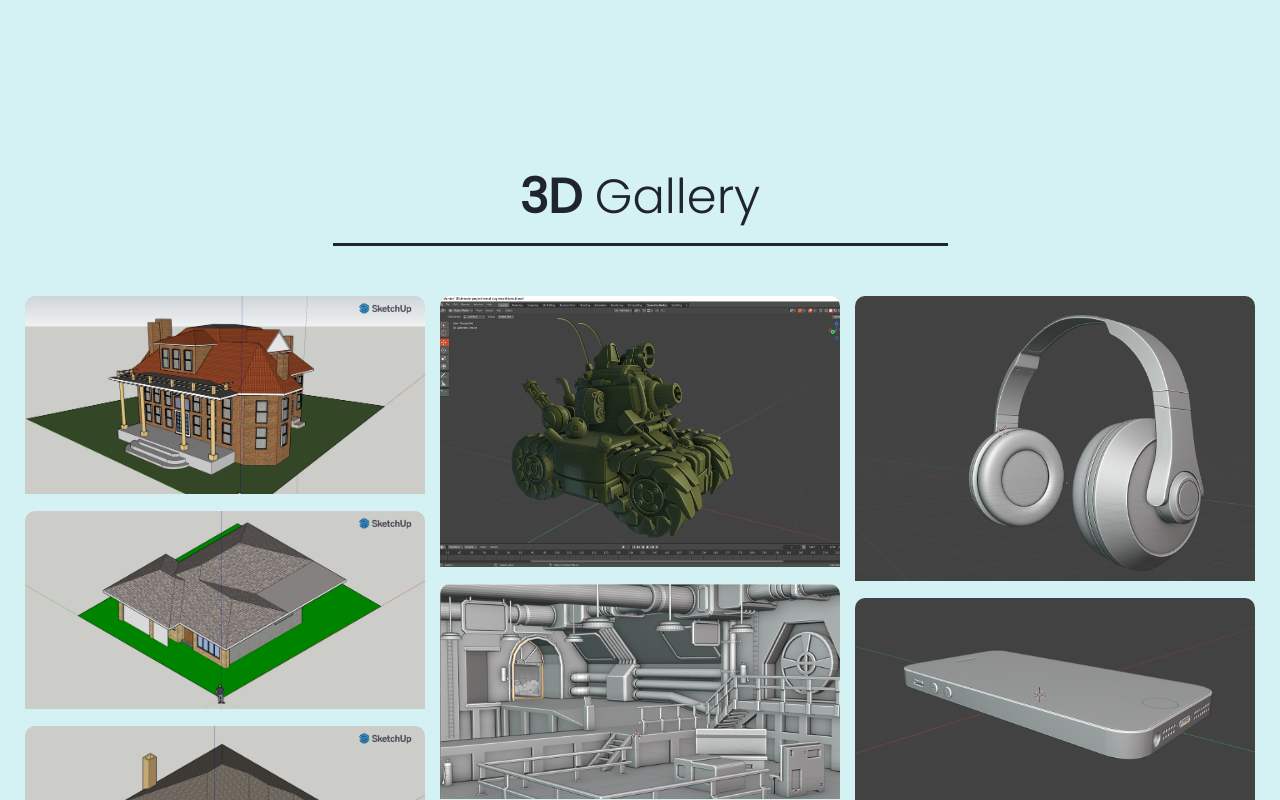
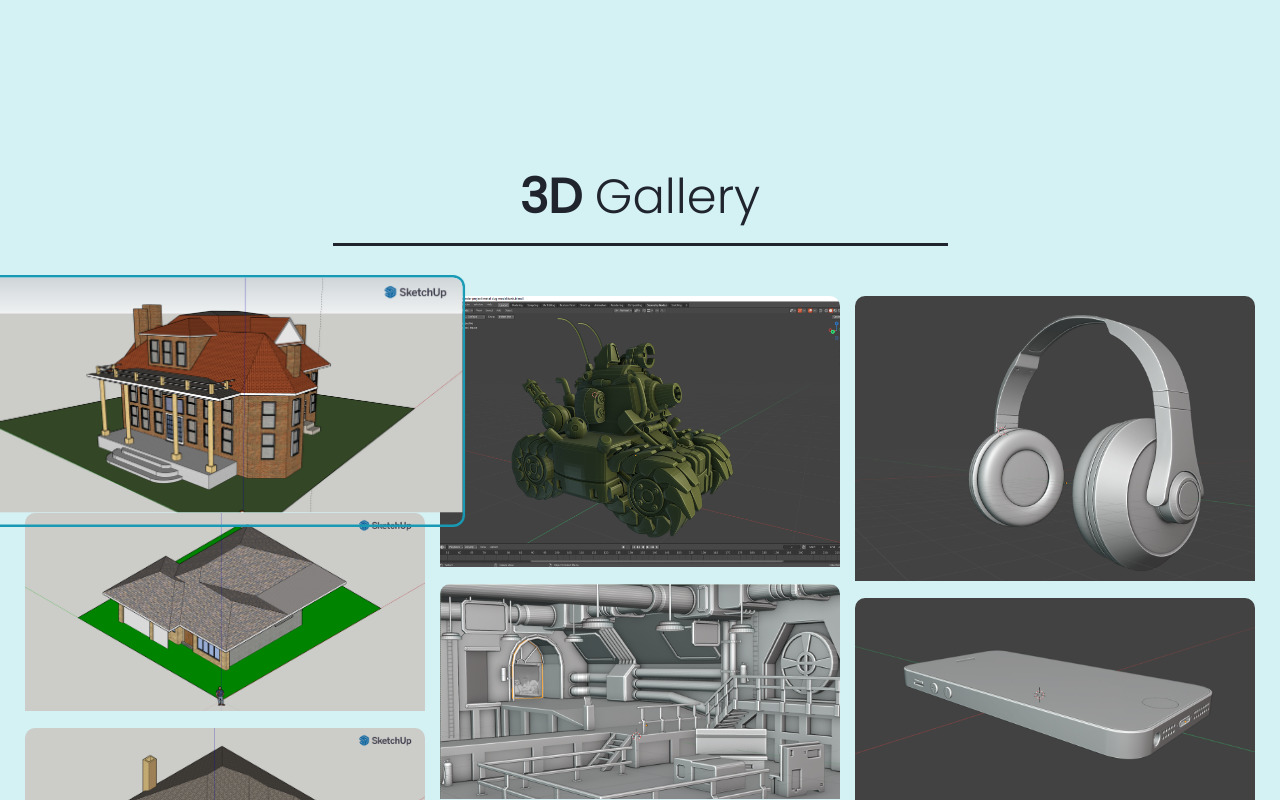
Before and after one commit to Bintoy123/3Dportfolio, a plain HTML site: page index.html in a window 1280 px wide. In both pictures the pointer is over the picture 224 px from the left and 1161 px from the top of the page. Shown: the part 761-1561 px from the top of the page. Drawn offline with nearby package versions, Linux system fonts and the light colour scheme.

Commit message:
Update styles.css

```diff
--- a/styles.css
+++ b/styles.css
@@ -179,7 +179,10 @@ body{
     width: 100%;
     border-radius: 10px;
     padding-bottom: 10px;
-
+}
+#portfolio .container .box .photo a img:hover{
+    transform: scale(1.2);
+    border: 2px solid var(--blue-grotto);
 }
 
 /* key frames */
```
